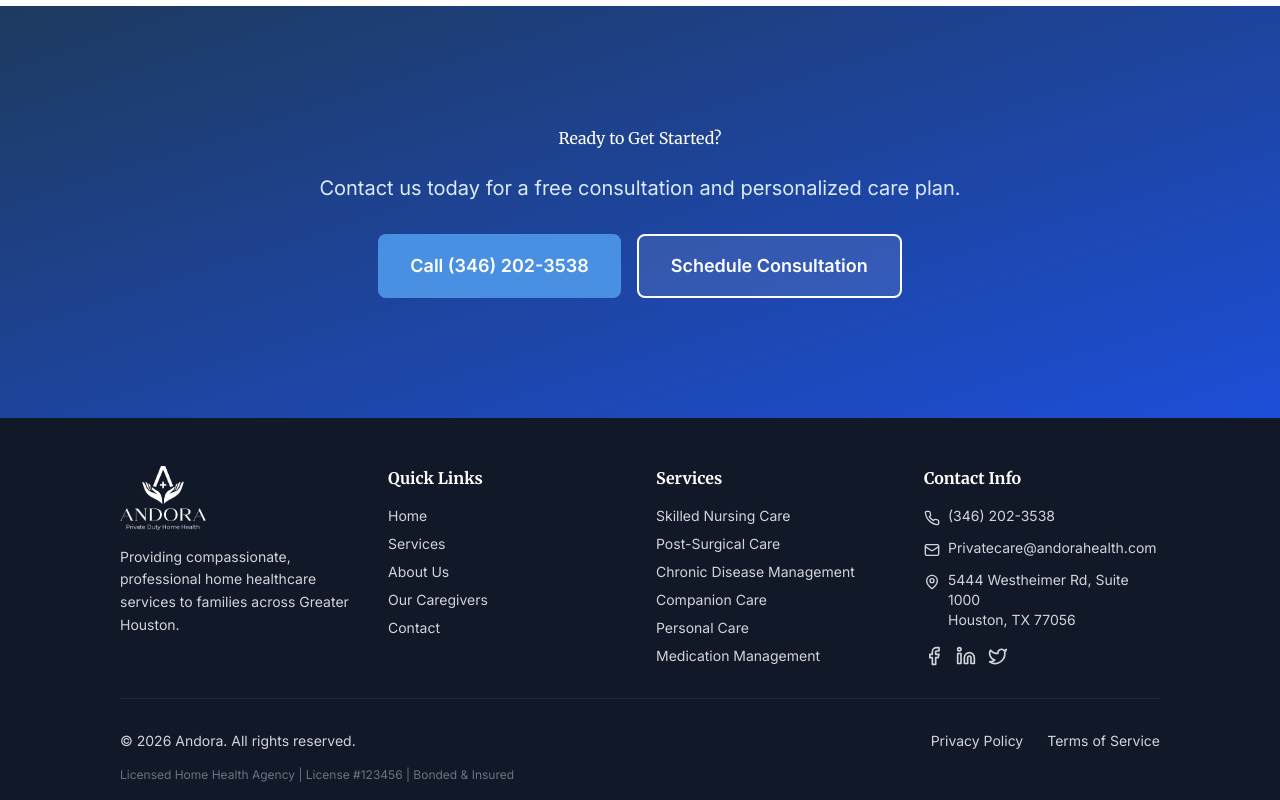
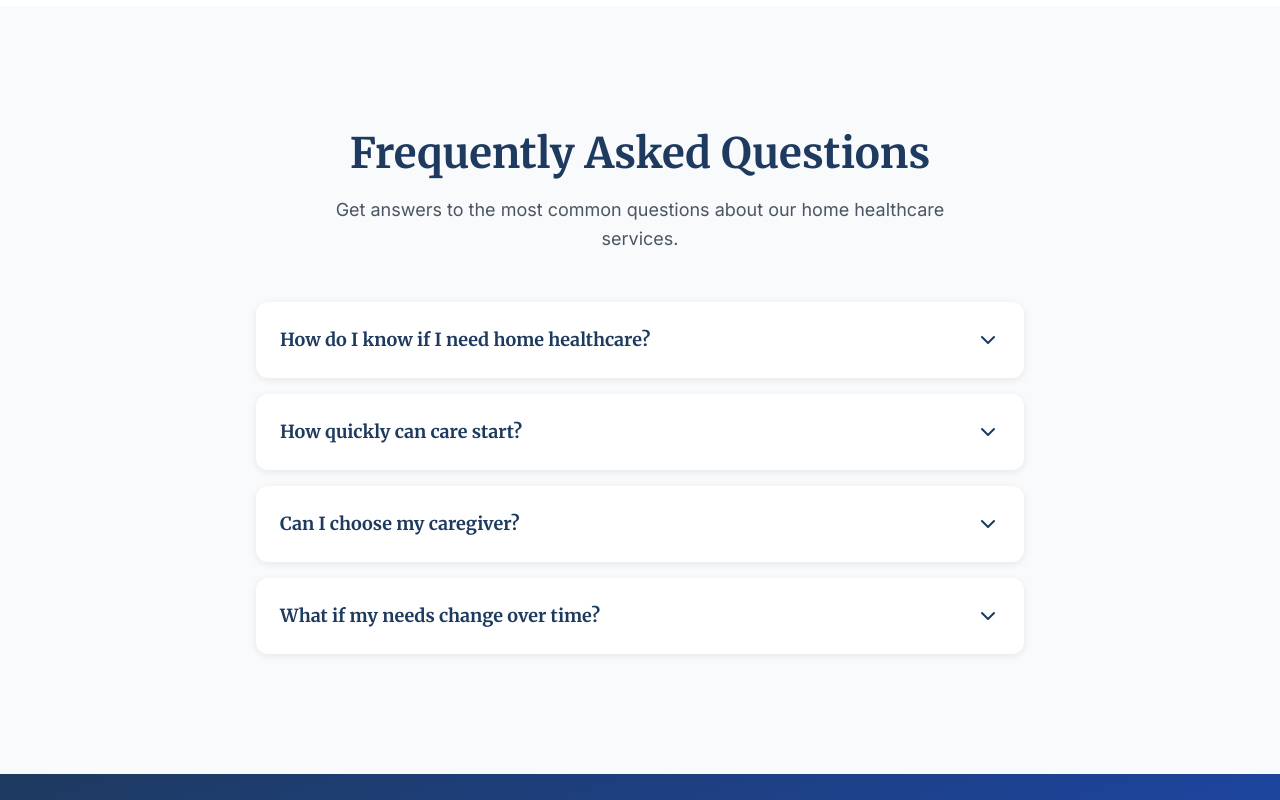
Before and after one commit to BIG-PRIMEZ/Andora, a React (Vite) app: page /services in a window 1280 px wide. Shown: the part 2220-3020 px from the top of the page. Built offline with nearby package versions, Linux system fonts and the light colour scheme.

Commit message:
feat: Add FAQ component and integrate into HomePage and ServicesPage

```diff
--- /dev/null
+++ b/src/components/FAQ.tsx
@@ -0,0 +1,91 @@
+import { useState } from 'react';
+import { ChevronDown } from 'lucide-react';
+import { useNavigate } from 'react-router-dom';
+import Section from './Section';
+import Button from './Button';
+
+const faqs = [
+  {
+    question: 'How do I know if I need home healthcare?',
+    answer: 'Home healthcare is ideal if you or a loved one needs medical care, assistance with daily activities, or companionship but prefers to remain at home. Our team can assess your needs during a free consultation.'
+  },
+  {
+    question: 'How quickly can care start?',
+    answer: 'We understand that care needs can be urgent. In many cases, we can arrange for care to begin within 24-48 hours of your initial consultation.'
+  },
+  {
+    question: 'Can I choose my caregiver?',
+    answer: 'Yes! We carefully match caregivers based on your needs, preferences, and personality. If you\'re not satisfied with the match, we\'ll make adjustments at no charge.'
+  },
+  {
+    question: 'What if my needs change over time?',
+    answer: 'Care plans are flexible and can be adjusted as needs evolve. We regularly reassess and update care plans to ensure they continue to meet your changing requirements.'
+  }
+];
+
+interface FAQProps {
+  showAllLink?: boolean;
+}
+
+export default function FAQ({ showAllLink = false }: FAQProps) {
+  const [openIndex, setOpenIndex] = useState<number | null>(null);
+  const navigate = useNavigate();
+
+  const toggle = (index: number) => {
+    setOpenIndex(openIndex === index ? null : index);
+  };
+
+  return (
+    <Section background="light">
+      <div className="text-center mb-12">
+        <h2 className="text-h2 md:text-[42px] text-primary mb-4">
+          Frequently Asked Questions
+        </h2>
+        <p className="text-body text-gray-600 max-w-2xl mx-auto">
+          Get answers to the most common questions about our home healthcare services.
+        </p>
+      </div>
+
+      <div className="max-w-3xl mx-auto space-y-4">
+        {faqs.map((faq, index) => (
+          <div
+            key={index}
+            className="bg-white rounded-xl shadow-card overflow-hidden transition-smooth"
+          >
+            <button
+              onClick={() => toggle(index)}
+              className="w-full flex items-center justify-between p-6 text-left"
+            >
+              <h3 className="font-bold text-lg text-primary pr-4">{faq.question}</h3>
+              <ChevronDown
+                className={`text-primary flex-shrink-0 transition-transform duration-300 ${
+                  openIndex === index ? 'rotate-180' : ''
+                }`}
+                size={24}
+              />
+            </button>
+            <div
+              className={`overflow-hidden transition-all duration-300 ${
+                openIndex === index ? 'max-h-48 pb-6' : 'max-h-0'
+              }`}
+            >
+              <p className="text-gray-600 leading-relaxed px-6">{faq.answer}</p>
+            </div>
+          </div>
+        ))}
+      </div>
+
+      {showAllLink && (
+        <div className="text-center mt-8">
+          <Button
+            variant="outline"
+            size="medium"
+            onClick={() => navigate('/resources')}
+          >
+            View All Resources
+          </Button>
+        </div>
+      )}
+    </Section>
+  );
+}
--- a/src/pages/HomePage.tsx
+++ b/src/pages/HomePage.tsx
@@ -2,6 +2,7 @@ import Hero from '../components/Hero';
 import Services from '../components/Services';
 import WhyChooseUs from '../components/WhyChooseUs';
 import CareProcess from '../components/CareProcess';
+import FAQ from '../components/FAQ';
 import CoverageArea from '../components/CoverageArea';
 import FinalCTA from '../components/FinalCTA';
 
@@ -12,6 +13,7 @@ export default function HomePage() {
       <Services />
       <WhyChooseUs />
       <CareProcess />
+      <FAQ showAllLink />
       <CoverageArea />
       <FinalCTA />
     </>
--- a/src/pages/ServicesPage.tsx
+++ b/src/pages/ServicesPage.tsx
@@ -3,6 +3,7 @@ import { useNavigate } from 'react-router-dom';
 import Section from '../components/Section';
 import Card from '../components/Card';
 import Button from '../components/Button';
+import FAQ from '../components/FAQ';
 
 export default function ServicesPage() {
   const navigate = useNavigate();
@@ -95,6 +96,8 @@ export default function ServicesPage() {
         </div>
       </Section>
 
+      <FAQ />
+
       <Section className="bg-gradient-to-br from-primary to-blue-700 text-white">
         <div className="text-center max-w-3xl mx-auto">
           <h2 className="heading-2 text-white mb-6">Ready to Get Started?</h2>
```
